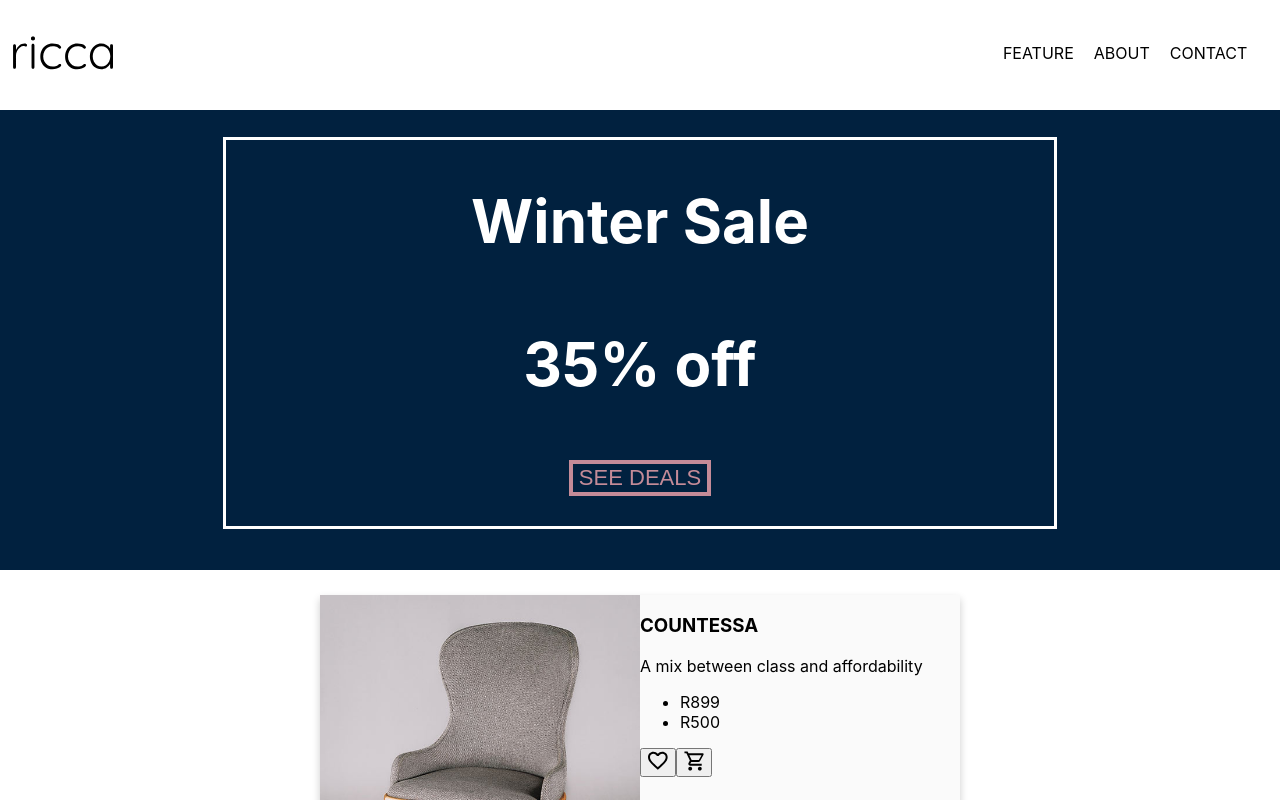
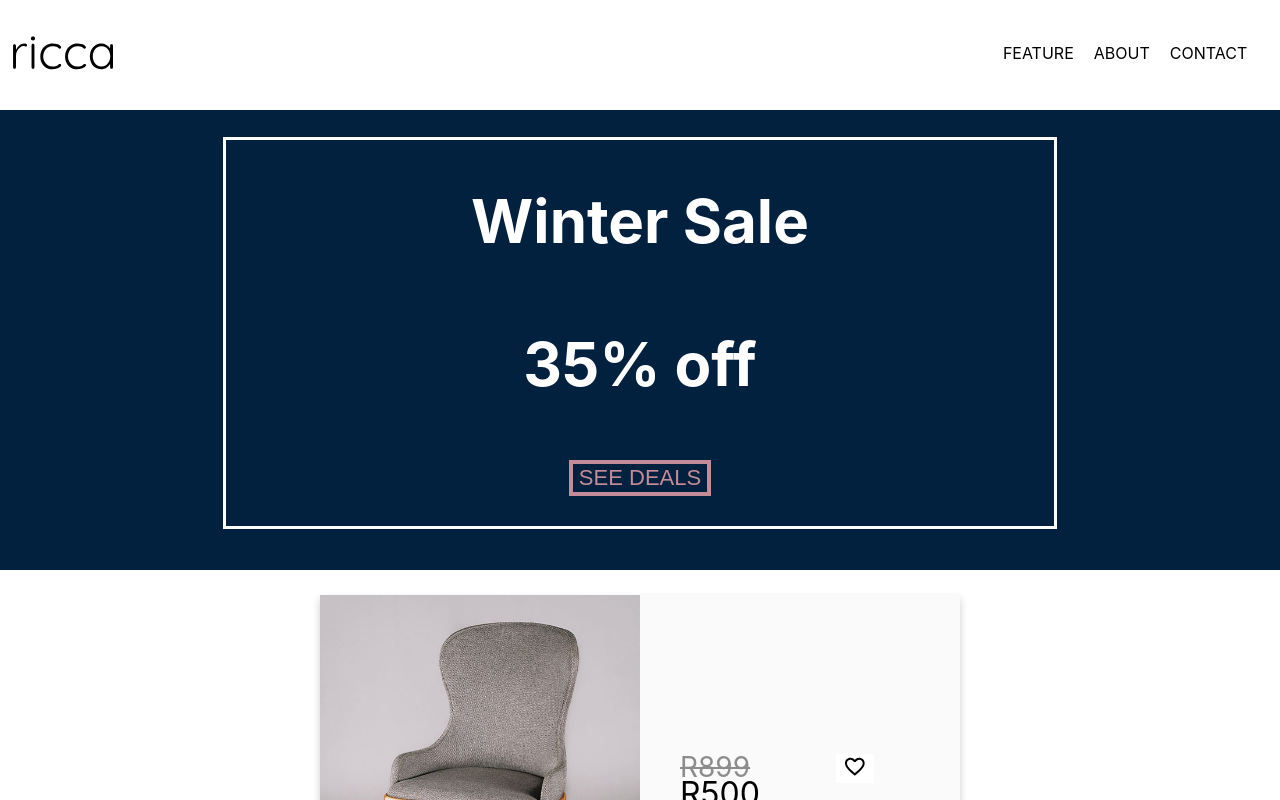
Before and after one commit to douglas86/fedsa-project-1-nextjs, a Next.js app: page / in a window 1280 px wide. Shown: the top 800 px of the page. Built offline with nearby package versions, Linux system fonts and the light colour scheme.

Commit message:
Added styling for the text in the card

```diff
--- a/components/Card.jsx
+++ b/components/Card.jsx
@@ -30,7 +30,7 @@ const Card = () => {
                                       <li className={styles.pricesTop}>
                                           R{item.originalPrice}
                                       </li>
-                                      <li className={styles.priceBottom}>
+                                      <li className={styles.pricesBottom}>
                                           R{item.discountedPrice}
                                       </li>
                                   </ul>
--- a/public/static/css/components/Card.module.css
+++ b/public/static/css/components/Card.module.css
@@ -12,3 +12,40 @@
 .image {
     width: 50%;
 }
+.prices li {
+    list-style-type: none;
+}
+.prices {
+    margin-right: 20%;
+}
+.pricesTop {
+    color: #8c8c8c;
+    text-decoration: line-through;
+    font-size: 28px;
+    margin-bottom: 20px;
+}
+.pricesBottom {
+    font-size: 32px;
+    margin-top: -30px;
+}
+.textContainerBottom {
+    display: flex;
+}
+.textContainerTop {
+    visibility: hidden;
+}
+.textContainerTop h3 {
+    font-family: Roboto;
+    font-style: normal;
+    font-weight: normal;
+    font-size: 38px;
+    line-height: 45px;
+    margin-bottom: 20px;
+}
+.icons button {
+    border-color: transparent;
+    background-color: #ffffff;
+    width: 38px;
+    height: auto;
+    margin: 20px;
+}
```
